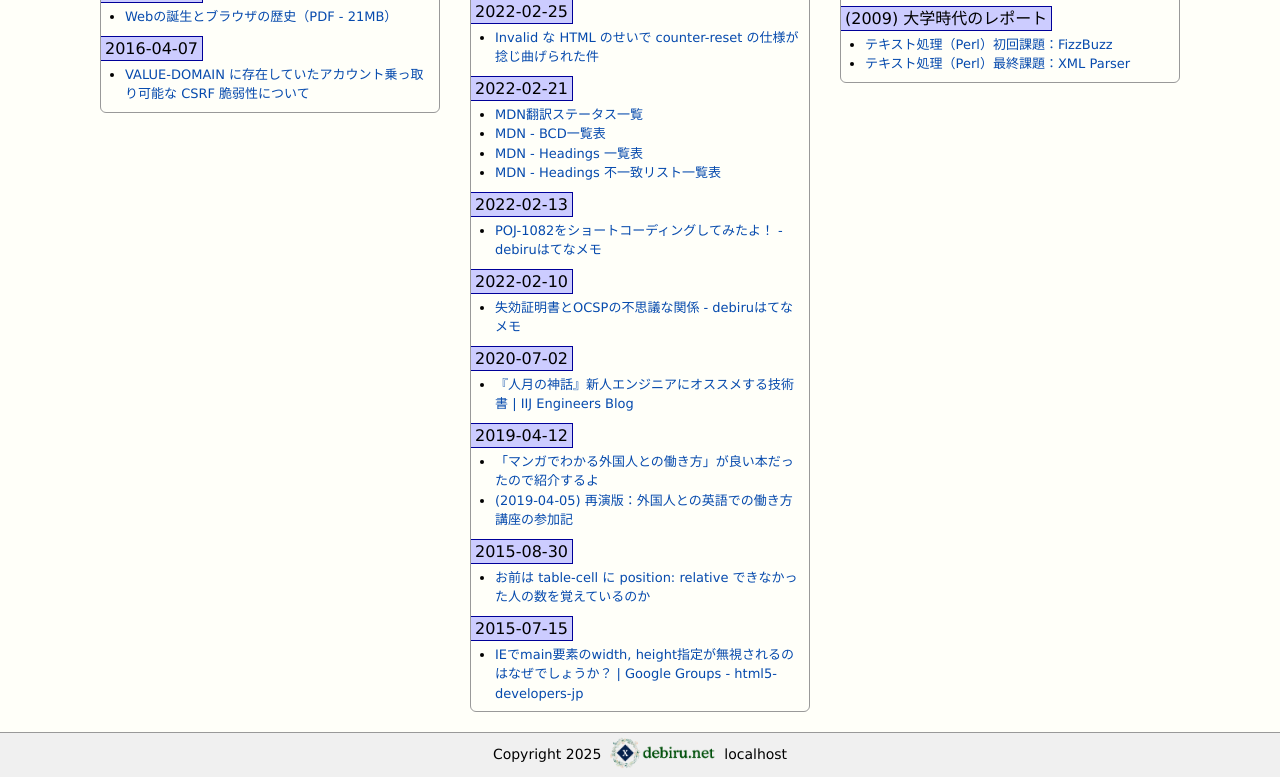
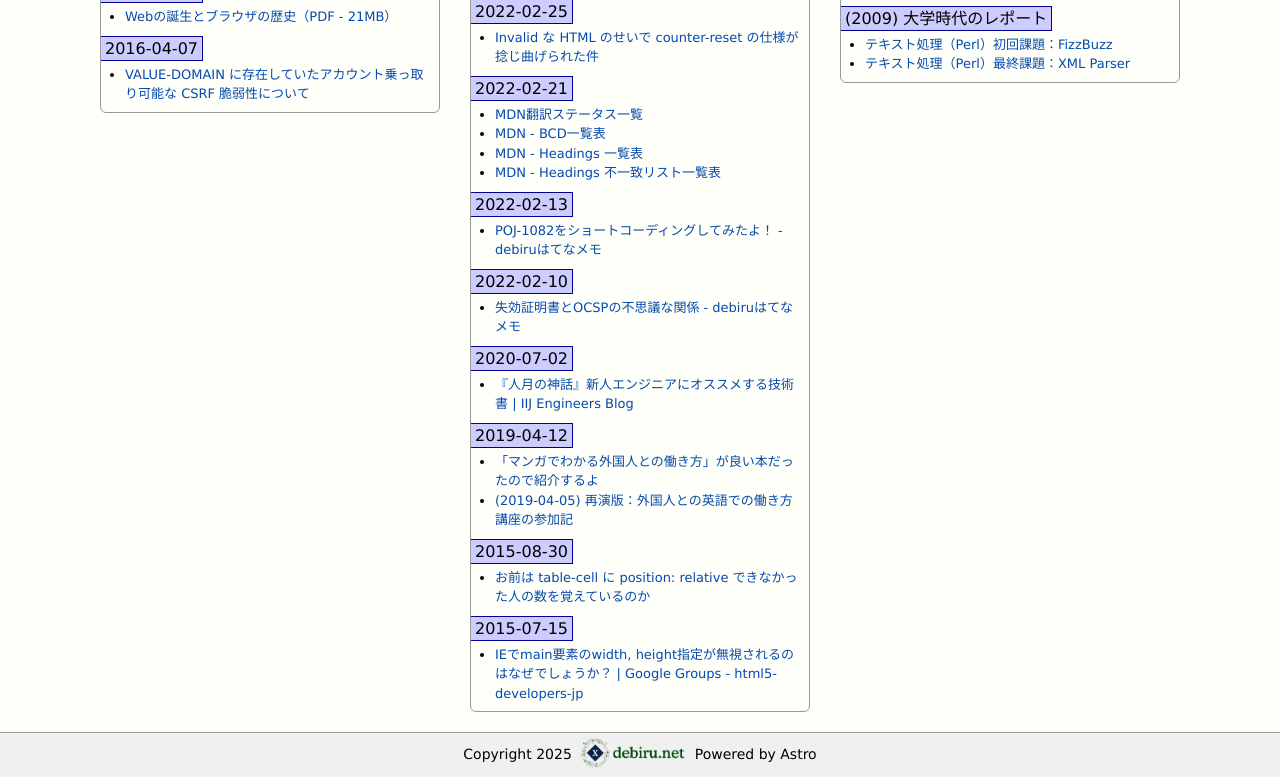
Before and after one commit to debiru/debiru.github.io, an Astro site: page / in a window 1280 px wide. Shown: the part 2137-2914 px from the top of the page. Built offline with nearby package versions, Linux system fonts and the light colour scheme; Astro itself is replaced by a stand-in of ours; a web font is replaced by a local one.

Commit message:
update pages

```diff
--- a/src/layouts/Layout.astro
+++ b/src/layouts/Layout.astro
@@ -50,7 +50,7 @@ app.init(Astro);
       <footer id="page-footer">
           <div class="content-inner">
             <div class="footerArea">
-              <p class="copyright">Copyright 2025 <img src={ img('global/logo-site.png') } alt="debiru.net" width="114" height="32"> { args.domain }</p>
+              <p class="copyright">Copyright 2025 <img src={ img('global/logo-site.png') } alt="debiru.net" width="114" height="32"> Powered by Astro</p>
             </div>
           </div>
       </footer>
```
